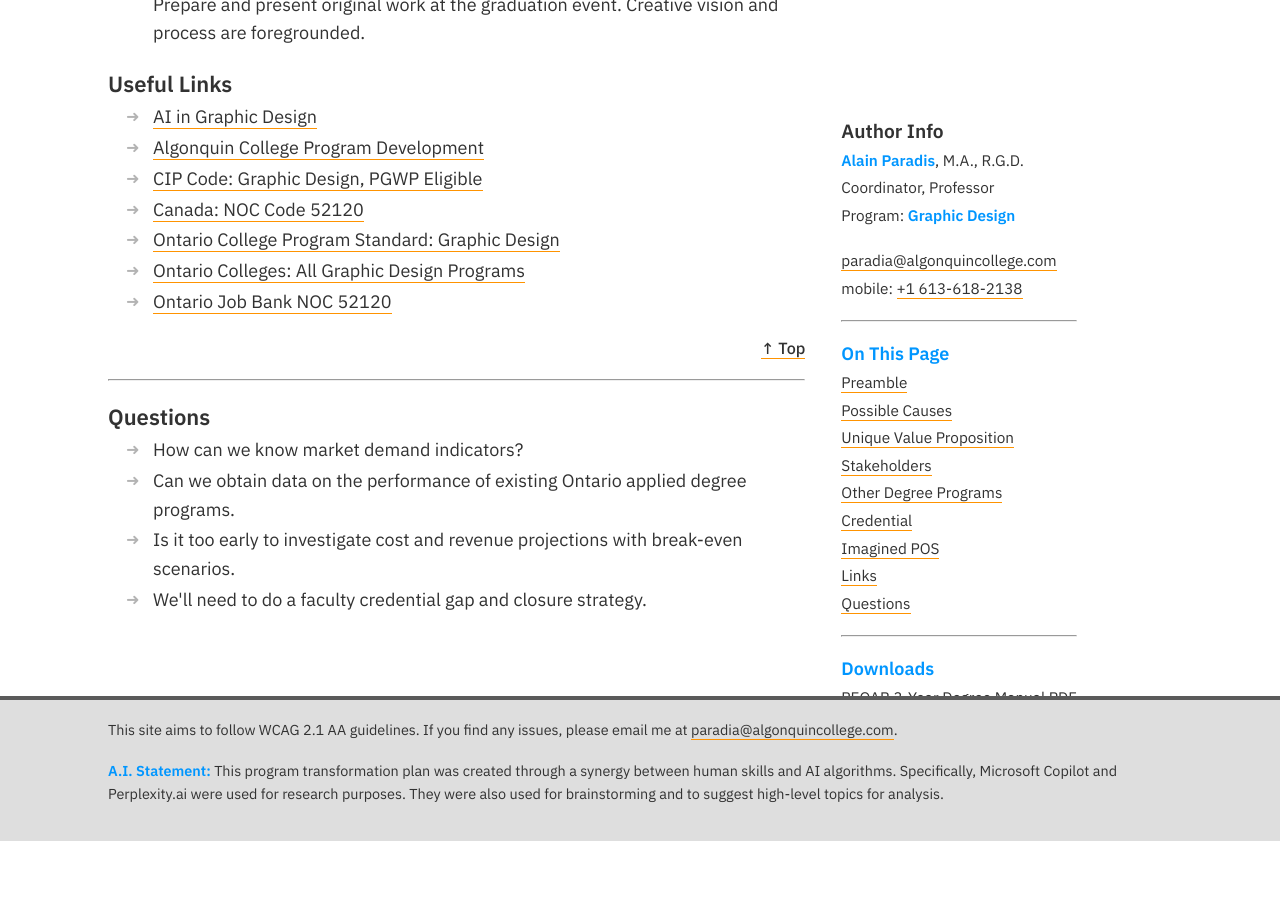
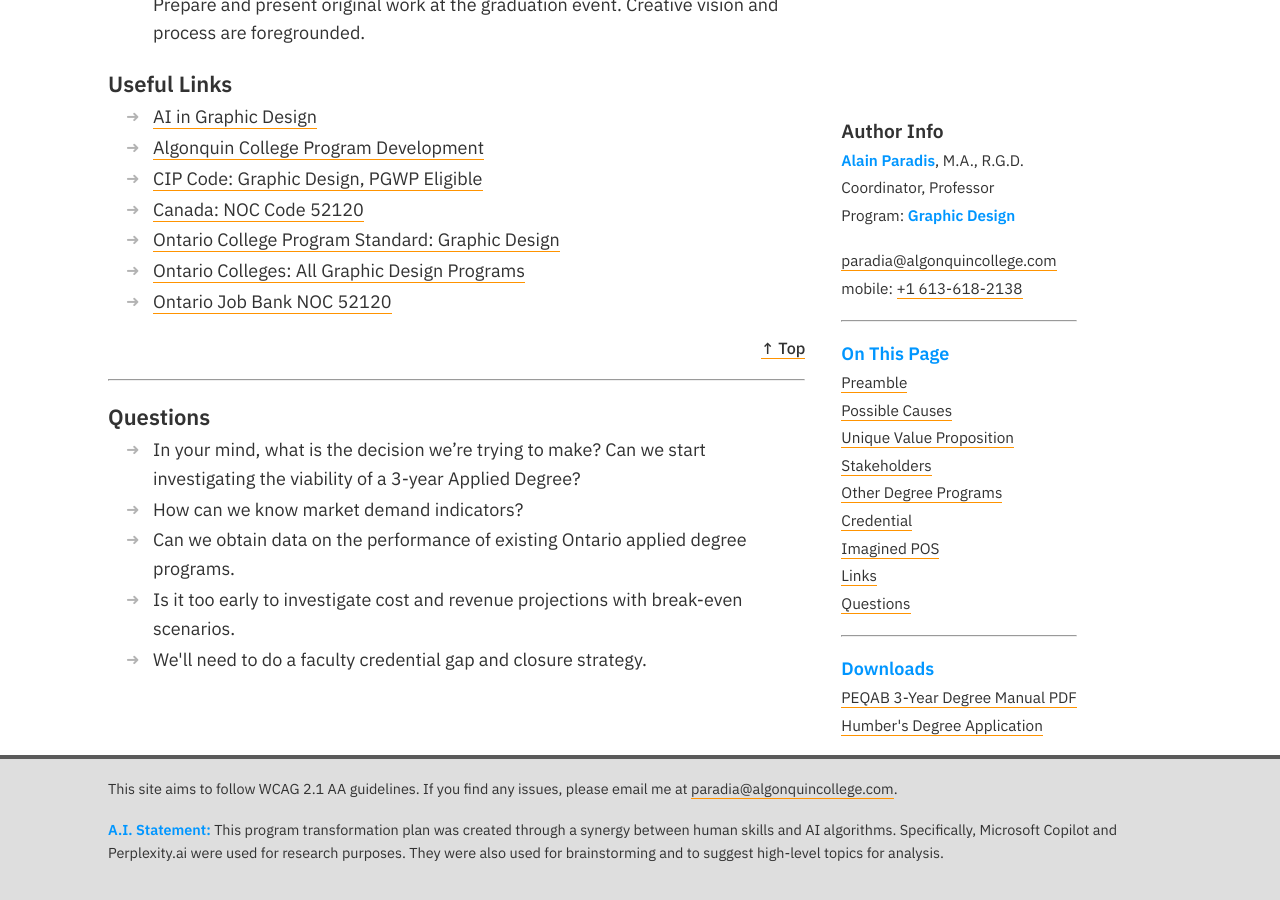
Before and after one commit to AlainParadis/program-transformation, a Jekyll site: the page built from index.md, in a window 1280 px wide and 900 px high, scrolled down 10608 px. Built offline with Jekyll 4.4.1, drawn with Linux system fonts in a browser that asks for light colours; before the commit the page ends 11449 px from its top, so only the background shows below that.

Commit message:
Add question on 3-year applied degree viability
Insert a new list item in the questions include asking what decision is being made and whether to investigate the viability of a 3-year Applied Degree. This clarifies the primary decision and prompts exploration of program feasibility.

```diff
--- a/_includes/questions.html
+++ b/_includes/questions.html
@@ -2,6 +2,7 @@
 	<a name="questions">Questions</a>
 </h4>
 <ul>
+	<li>In your mind, what is the decision we’re trying to make? Can we start investigating the viability of a 3-year Applied Degree?</li>
 	<li>How can we know market demand indicators?</li>
 	<li>Can we obtain data on the performance of existing Ontario applied degree programs.</li>
 	<li>Is it too early to investigate cost and revenue projections with break-even scenarios.</li>
```
